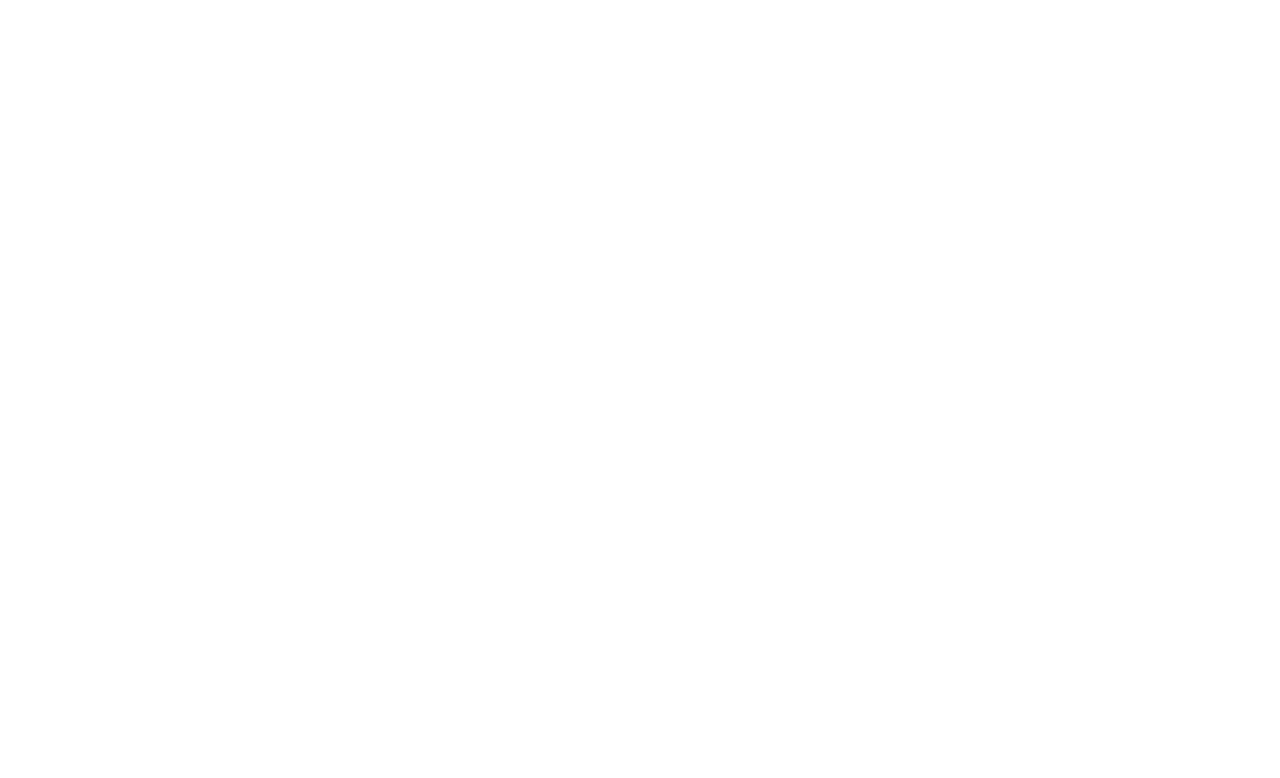
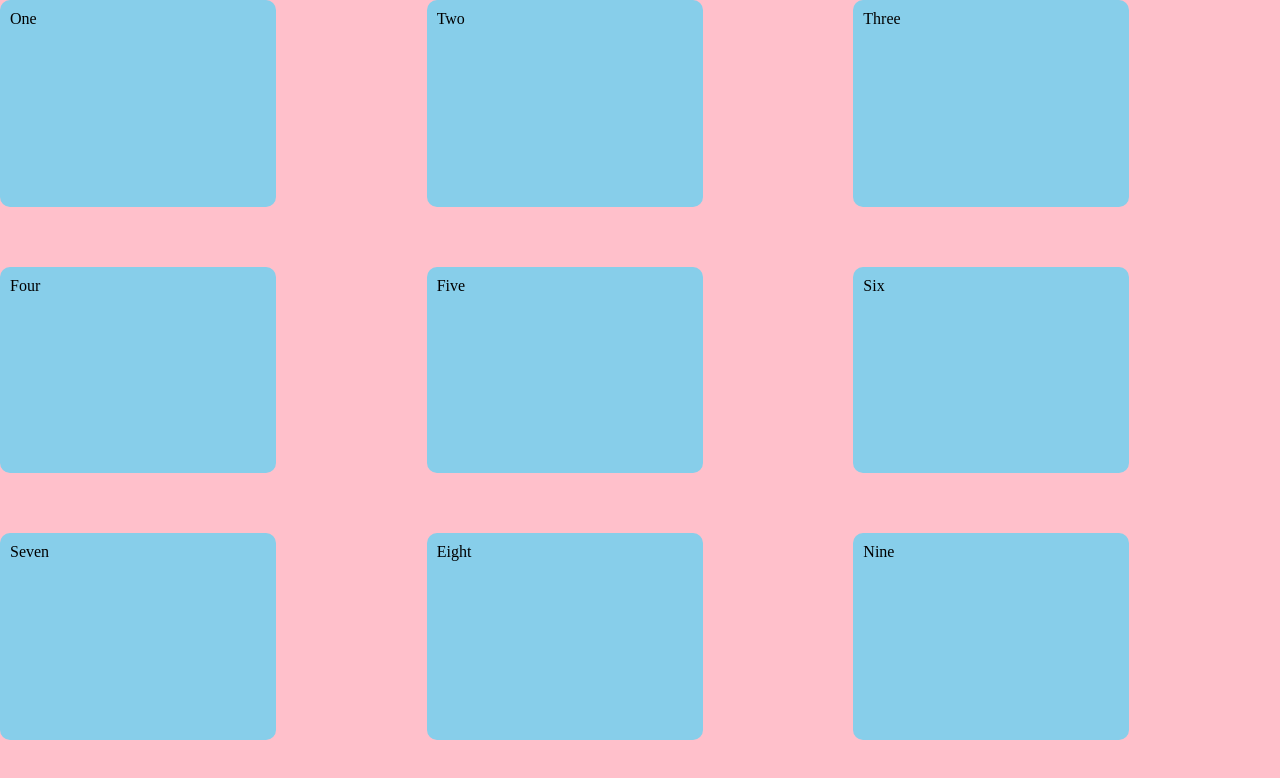
Before and after one commit to Mad-Deuce/ICH_FE_HW, a plain HTML site: page index.html in a window 1280 px wide. Drawn offline with Linux system fonts and the light colour scheme.

Commit message:
release 1.0

```diff
--- a/index.html
+++ b/index.html
@@ -7,6 +7,17 @@
     <title>Document</title>
   </head>
   <body>
+        <div class="container">
+          <div class="item">One</div>
+          <div class="item">Two</div>
+          <div class="item">Three</div>
+          <div class="item">Four</div>
+          <div class="item">Five</div>
+          <div class="item">Six</div>
+          <div class="item">Seven</div>
+          <div class="item">Eight</div>
+          <div class="item">Nine</div>
 
+        </div>
   </body>
 </html>
--- a/styles/style.css
+++ b/styles/style.css
@@ -0,0 +1,19 @@
+*{
+    margin: 0;
+}
+
+.container{
+    height: 100vh;
+    width: 100vw;
+    background-color: #FFC0CB;
+    display: grid;
+    grid-template-columns: repeat(3, 1fr);
+    grid-template-rows: repeat(3, 1fr);
+}
+.item{
+    border-radius: 10px;
+    width: 60%;
+    height: 70%;
+    padding: 10px;
+    background-color: #87CEEA;
+}
```
